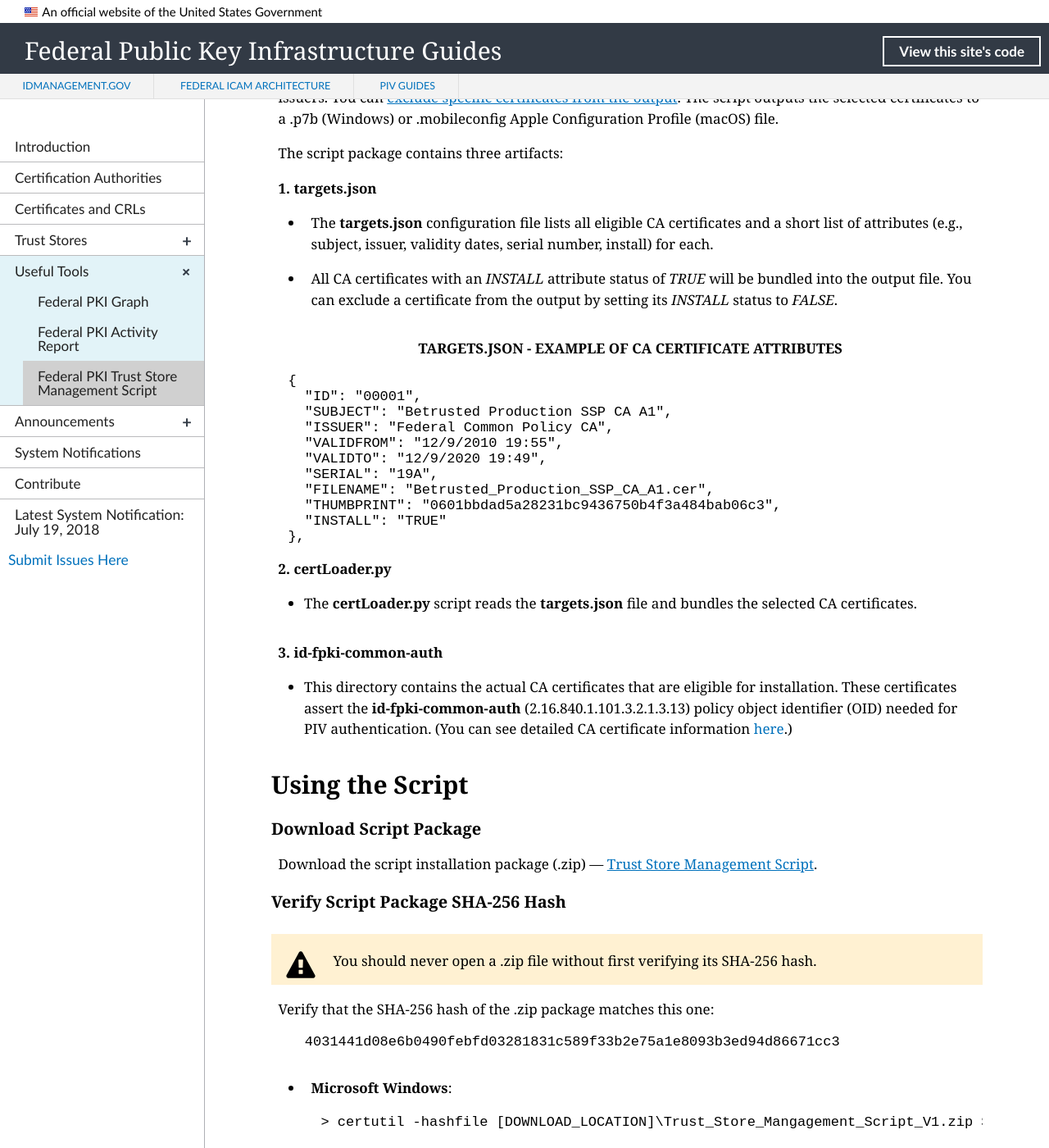
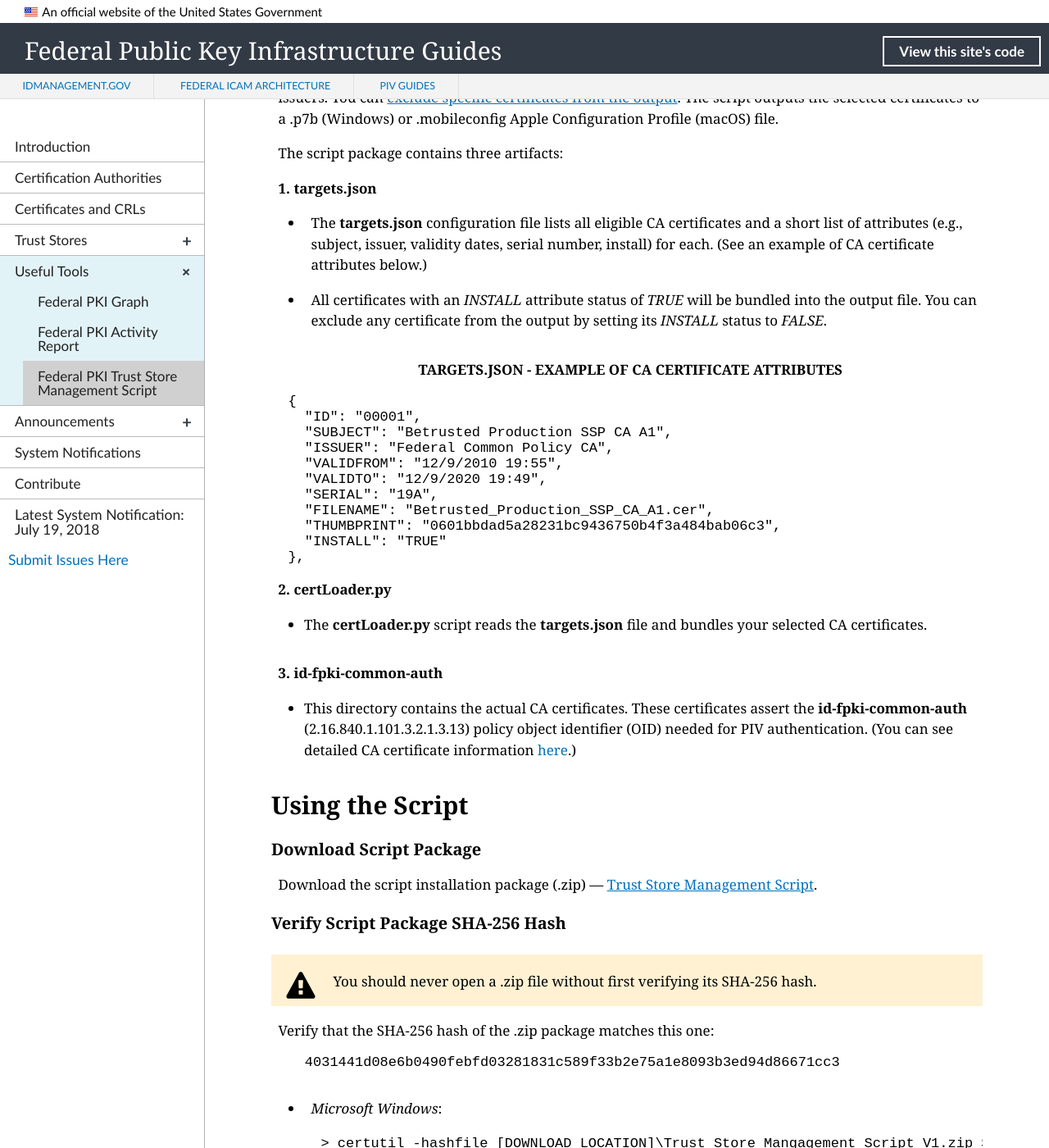
Before and after one commit to GSA/fpki-guides, a Jekyll site: the page built from _tools/04_fpki_trust_store_management.md, in a window 1280 px wide and 1400 px high, scrolled down 1370 px. Shown: the whole window at 82% size. Built offline with Jekyll 4.4.1, drawn with Linux system fonts in a browser that asks for light colours; nearby versions of some CDN libraries; library files that are not in the unit come from our copies; some of the changed text lies outside the part shown.

Commit message:
Update 04_fpki_trust_store_management.md
Edits/tweaks

````diff
--- a/_tools/04_fpki_trust_store_management.md
+++ b/_tools/04_fpki_trust_store_management.md
@@ -5,7 +5,7 @@ collection: tools
 permalink: tools/trust_store_management/
 ---
 
-{% include alert-info.html content="Did you know the Federal Common Policy Root CA, often referred to as \"COMMON,\" is being removed from the Microsoft and Apple operating system trust stores? This change will impact PIV authentication processes. See the FPKI Guides' Announcements and Trust Stores pages for additional details and solutions." %}
+{% include alert-info.html content="Did you know that the Federal Common Policy Root CA, often referred to as \"COMMON,\" is being removed from the Microsoft and Apple operating system trust stores? This change will impact PIV authentication processes. See the FPKI Guides' Announcements and Trust Stores pages for additional details and solutions." %}
 
 The Trust Store Management Script (TSMS) is a convenient way to update your agency's Microsoft and Apple trust stores (also known as _certificate stores_) with the Certification Authority (CA) certificates for all known PIV/CAC issuers (both Federal PKI and DoD PKI).
 
@@ -35,9 +35,9 @@ The Trust Store Management Script (TSMS) will help you to bundle CA certificates
 The script package contains three artifacts:
 
 **1. targets.json**
-* The **targets.json** configuration file lists all eligible CA certificates and a short list of attributes (e.g., subject, issuer, validity dates, serial number, install) for each.
+* The **targets.json** configuration file lists all eligible CA certificates and a short list of attributes (e.g., subject, issuer, validity dates, serial number, install) for each. (See an example of CA certificate attributes below.)
 
-* All CA certificates with an _INSTALL_ attribute status of _TRUE_ will be bundled into the output file. You can exclude a certificate from the output by setting its _INSTALL_ status to _FALSE_.
+* All certificates with an _INSTALL_ attribute status of _TRUE_ will be bundled into the output file. You can exclude any certificate from the output by setting its _INSTALL_ status to _FALSE_.
 
 <p align="center">
 <b>
@@ -60,13 +60,10 @@ TARGETS.JSON - EXAMPLE OF CA CERTIFICATE ATTRIBUTES
 ```
 
 **2. certLoader.py**
-* The **certLoader.py** script reads the **targets.json** file and bundles the selected CA certificates.
+* The **certLoader.py** script reads the **targets.json** file and bundles your selected CA certificates.
 
 **3. id-fpki-common-auth**
-* This directory contains the actual CA certificates that are eligible for installation. These certificates assert the **id-fpki-common-auth** (2.16.840.1.101.3.2.1.3.13) policy object identifier (OID) needed for PIV authentication. (You can see detailed CA certificate information [here]({{ site.baseurl }}/tsmseligiblecacerts/){:target="_blank"}.)
-
-
-
+* This directory contains the actual CA certificates. These certificates assert the **id-fpki-common-auth** (2.16.840.1.101.3.2.1.3.13) policy object identifier (OID) needed for PIV authentication. (You can see detailed CA certificate information [here]({{ site.baseurl }}/tsmseligiblecacerts/){:target="_blank"}.)
 
 ## Using the Script
 
@@ -84,12 +81,12 @@ Verify that the SHA-256 hash of the .zip package matches this one:
     4031441d08e6b0490febfd03281831c589f33b2e75a1e8093b3ed94d86671cc3
    ```
 
-* **Microsoft Windows**:
+* _Microsoft Windows_:
 
     ```
     > certutil -hashfile [DOWNLOAD_LOCATION]\Trust_Store_Mangagement_Script_V1.zip SHA256
     ```
-* **Apple macOS**:
+* _Apple macOS_:
 
     ```
     $ shasum -a 256 [DOWNLOAD_LOCATION]/Trust_Store_Mangagement_Script_V1.zip
````
Also changed, not shown: other parts of _tools/04_fpki_trust_store_management.md (+2 -2 lines).
